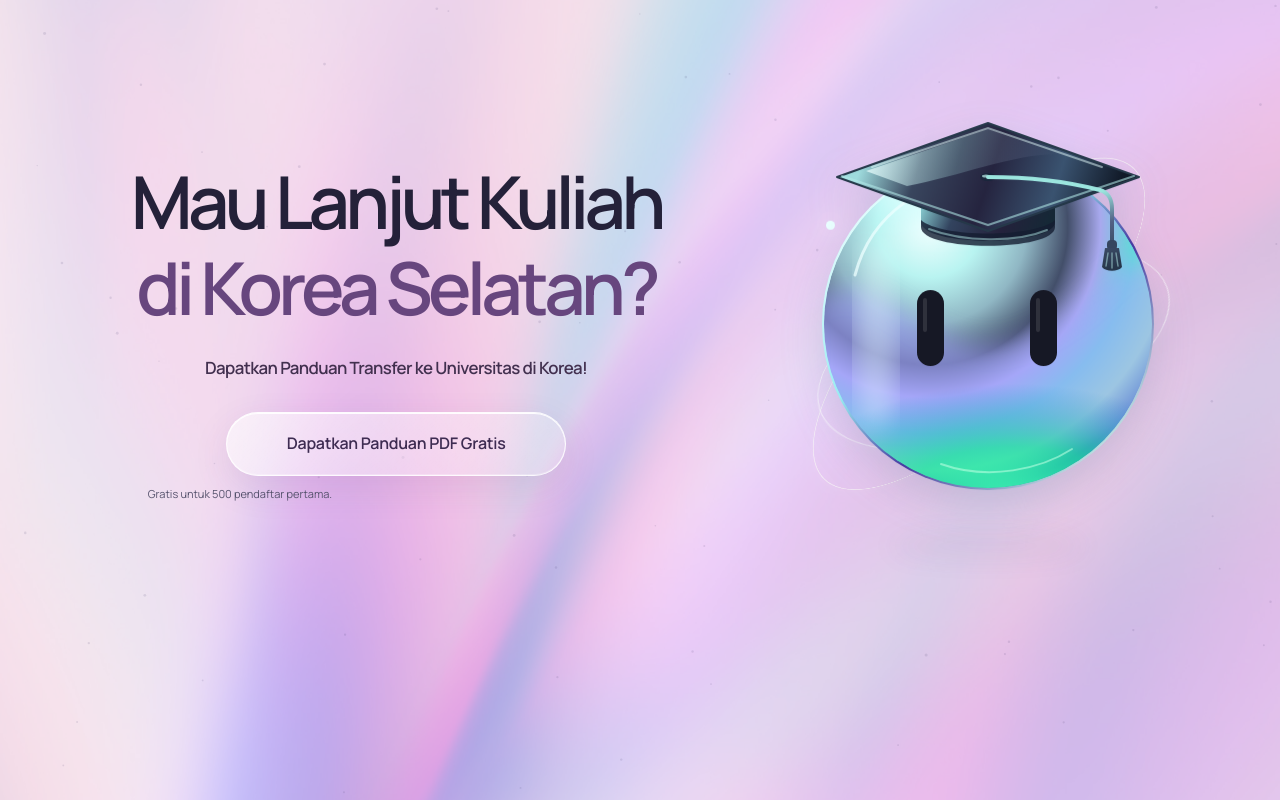
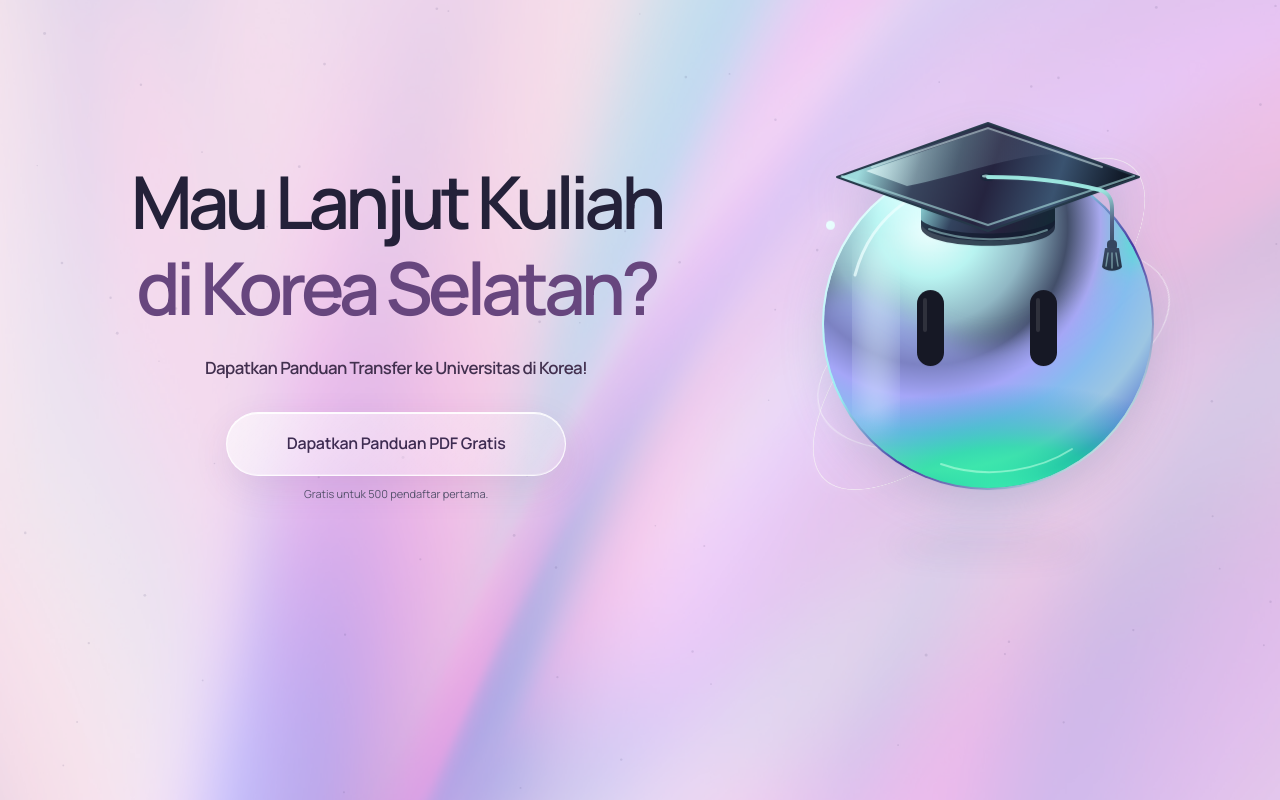
Before and after one commit to OverWindow/UNIGATE-November, a Next.js app in the folder frontend/: page / in a window 1280 px wide. Shown: the top 800 px of the page. Built offline with nearby package versions, Linux system fonts and the light colour scheme; no server answers.

Commit message:
1108 error fix 2

```diff
--- a/frontend/src/styles/index.css
+++ b/frontend/src/styles/index.css
@@ -120,7 +120,7 @@ html{overflow-x:clip}.hero{padding-top:78px;padding-bottom:50px;min-height:640px
 .cost-note,.section-copy,.topic-name{text-wrap:pretty}
 .university-counter{white-space:nowrap;font-variant-numeric:tabular-nums}
 .guide-limit-note{margin-top:10px;color:var(--muted);font-size:11px;line-height:1.5;text-align:center;white-space:nowrap}
-.hero .guide-limit-note{width:min(100%,360px)}
+.hero .guide-limit-note{width:min(100%,340px);margin-inline:auto}
 .cta-action{width:min(100%,340px)}
 .cta-action .primary{width:100%}
 .cta .guide-limit-note{margin-top:10px;font-size:11px;max-width:none}
```
